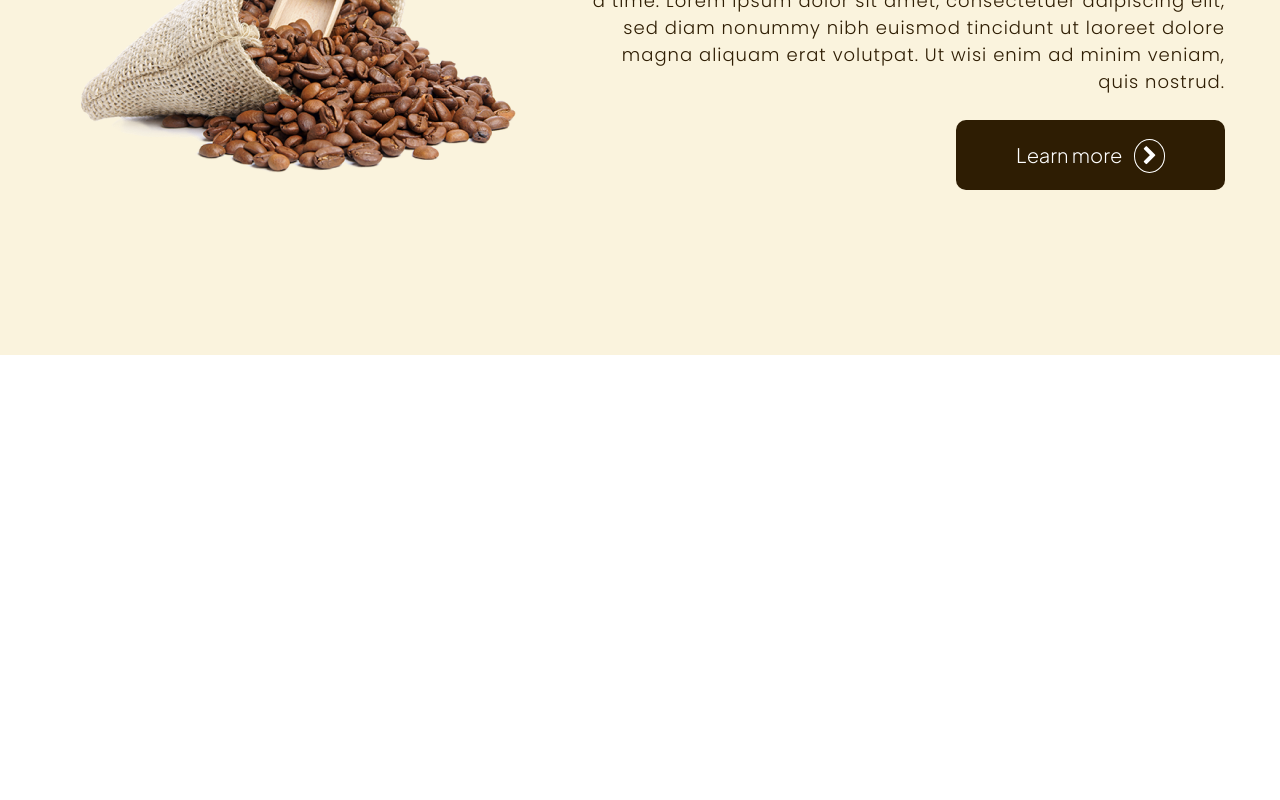
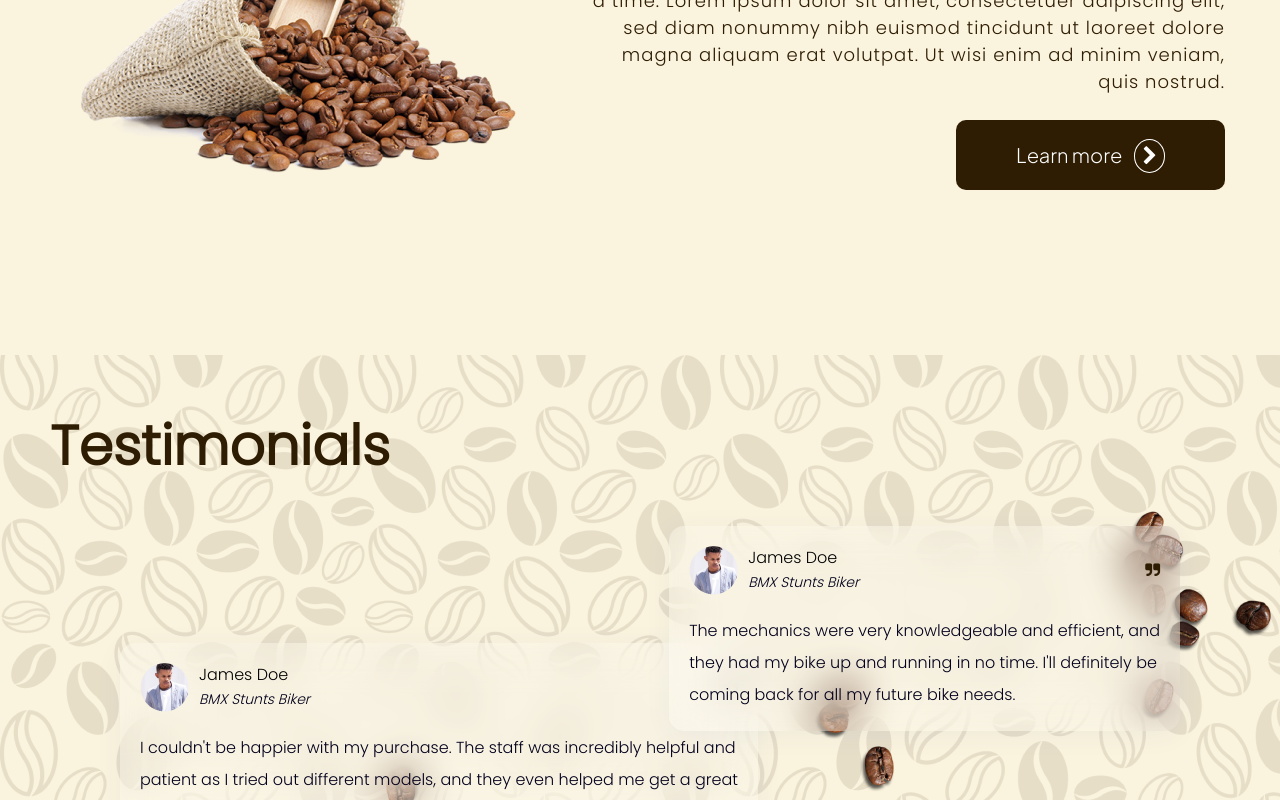
Before and after one commit to SirVal95/EoffocTea, a plain HTML site: page index.html in a window 1280 px wide. Shown: the part 2000-2800 px from the top of the page. Before the commit the page ends 2355 px from the top, so only its background shows below. Drawn offline with nearby package versions, Linux system fonts and the light colour scheme.

Commit message:
TESTIMONIALS SESSION

```diff
--- a/index.html
+++ b/index.html
@@ -7,7 +7,6 @@
     <title>EoffocTea</title>
     <link rel="stylesheet" href="reset.css">
     <link rel="stylesheet" href="style.css">
-    <link rel="stylesheet" href="transition.css">
     <link rel="stylesheet" href="assets/font-awesome-4.7.0/css/font-awesome.min.css">
     <link rel="preconnect" href="https://fonts.googleapis.com">
     <link rel="preconnect" href="https://fonts.gstatic.com" crossorigin>
@@ -110,6 +109,7 @@
             </div>
             <img src="assets/TeaImages/coffee bean 1.png" alt="">
         </div>
+
         <div class="bulk-sell">
             <img src="assets/TeaImages/coffe cup saucer 1.png" alt="">
             <div class="bulk-sell-described">
@@ -119,7 +119,54 @@
             </div>
         </div>
 
+
+
     </div>
+
+    <!--ABOUT SESSION END -->
+
+    <div class="testimonials">
+        <div class="testimonial-overlay">
+            <img src="assets/TeaImages/coffee bean lot 2.png" alt="" class="img2">
+            <h1>Testimonials</h1>
+            <div class="testimony-thread">
+                <div class="testimony-box">
+                    <div class="testimonier">
+                        <div class="testimonier-identity">
+                            <img src="assets/TeaImages/Ellipse 10.png" alt="">
+                            <h4>James Doe <br> <span>BMX Stunts Biker</span></h4>
+                        </div>
+                        <i class="fa fa-quote-right" aria-hidden="true"></i>
+                    </div>
+                    <p>I couldn't be happier with my purchase. The staff was incredibly helpful and <br> patient as I tried out different models, and they even helped me get a great <br> deal on the one I ultimately chose</p>
+                </div>
+                <div class="testimony-box">
+                    <div class="testimonier">
+                        <div class="testimonier-identity">
+                            <img src="assets/TeaImages/Ellipse 10.png" alt="">
+                            <h4>James Doe <br> <span>BMX Stunts Biker</span></h4>
+                        </div>
+                        <i class="fa fa-quote-right" aria-hidden="true"></i>
+                    </div>
+                    <p> The mechanics were very knowledgeable and efficient, and <br> they had my bike up and running in no time. I'll definitely be <br> coming back for all my future bike needs.</p>
+                </div>
+                <div class="testimony-box">
+                    <div class="testimonier">
+                        <div class="testimonier-identity">
+                            <img src="assets/TeaImages/Ellipse 10.png" alt="">
+                            <h4>James Doe <br> <span>BMX Stunts Biker</span></h4>
+                        </div>
+                        <i class="fa fa-quote-right" aria-hidden="true"></i>
+                    </div>
+                    <p>I've been loving my new bike and I'm so glad I went with Roadactive</p>
+                </div>
+            </div>
+            <img src="assets/TeaImages/coffee bean lot 1.png" alt="" class="img1">
+
+
+        </div>
+    </div>
+
 </body>
 
 <script src="main.js"></script>
--- a/main.js
+++ b/main.js
@@ -1,15 +1,3 @@
-// PAGE TRANSITION EFFECT
-
-window.onload = () => {
-  const transition_el = document.querySelector('.transition');
-  // const anchors = document.querySelectorAll('a')
-
-
-  setTimeout(() => {
-      transition_el.classList.remove('is-active')
-  }), 1000;
-}
-
 
 // FOR THE MOBILE VIEW OF TH NAVIGATION BAR
 
@@ -59,5 +47,5 @@ ScrollReveal({
 });
 
 
-ScrollReveal().reveal('.buy-your-craving, .roasted-coffee-described, .bulk-sell-described, .about-us h1, .stay-updated', { delay: 50, origin: 'top', interval: 100 });
-ScrollReveal().reveal('.buy-black-coffee1, .the-box, .about-us img', { delay: 50, origin: 'bottom', interval: 100 });
+ScrollReveal().reveal('.buy-your-craving, .roasted-coffee-described, .bulk-sell-described, .about-us h1, .stay-updated, .testimonial-overlay h1', { delay: 50, origin: 'top', interval: 100 });
+ScrollReveal().reveal('.buy-black-coffee1, .the-box, .bulk-sell img, .roasted-coffee img, .testimony-box', { delay: 50, origin: 'bottom', interval: 100 });
--- a/style.css
+++ b/style.css
@@ -279,6 +279,10 @@ a {
     background: #2E1D03;
     color: #FFFFFF;
 }
+
+
+
+
 
 
 @media screen and (max-width:900px) {
@@ -665,5 +669,167 @@ a {
         font-size: 12px;
     }
 
+}
+
+/* ABOUT US SESSION ENDS */
+
+/* TESTIMONIALS */
+
+.testimonials {
+    width: 100%;
+    height: auto;
+    background: #FAF3DD;
+    text-align: left;
+}
+
+.testimonial-overlay {
+    width: 100%;
+    height: 120vh;
+    padding: 50px;
+    background: url(assets/TeaImages/coffee\ patter\ 1.png) repeat;
+}
+
+.testimonial-overlay h1 {
+    font-family: 'Poppins', sans-serif;
+    font-style: normal;
+    font-weight: 700;
+    font-size: 55px;
+    line-height: 81px;
+    color: #2E1D03;
+    padding-bottom: 80px;
+}
+
+.testimony-box {
+    position: absolute;
+    width: auto;
+    height: auto;
+    background: rgba(255, 255, 255, 0.25);
+    box-shadow: 0px 4px 28px rgba(17, 87, 192, 0.05);
+    backdrop-filter: blur(20px);
+    border-radius: 15px;
+    padding: 20px;
+}
+
+.testimonier,
+.testimonier-identity {
+    display: flex;
+    align-items: center;
+    justify-content: space-between;
+}
+
+.testimonials .img1,
+.testimonials .img2 {
+    position: absolute;
+}
+
+.testimonials .img1 {
+    margin-top: 190px;
+    left: 0;
+}
+
+.testimonials .img2 {
+    margin-top: 100px;
+    right: 0;
+}
+
+.testimony-thread .testimony-box:first-child {
+    margin-top: 6%;
+    left: 120px;
+    z-index: 9;
+}
+
+.testimony-thread .testimony-box:nth-child(2) {
+    margin-top: -40px;
+    right: 100px;
+    z-index: 99;
+}
+
+.testimony-thread .testimony-box:last-child {
+    right: 160px;
+    margin-top: 20%;
+    z-index: 99;
+}
+
+.testimonier {
+    margin-bottom: 20px;
+}
+
+.testimonier-identity h4 {
+    font-family: 'Poppins', sans-serif;
+    font-style: normal;
+    font-weight: 500;
+    font-size: 16px;
+    line-height: 24px;
+    margin-left: 10px;
+}
+
+.testimonier-identity h4 span {
+    font-family: 'Poppins';
+    font-style: italic;
+    font-weight: 300;
+    font-size: 14px;
+    line-height: 21px;
+    color: #03011C;
 
 }
+
+.testimony-box p {
+    font-family: 'Poppins';
+    font-style: normal;
+    font-weight: 400;
+    font-size: 16px;
+    line-height: 200%;
+    color: #03011C;
+
+}
+
+.testimonier i {
+    color: #2E1D03;
+}
+
+@media screen and (max-width:900px) {
+
+    .testimonial-overlay {
+        text-align: left;
+        height: auto;
+        padding: 30px;
+    }
+
+    .testimonial-overlay h1 {
+        font-size: 35px;
+        margin-bottom: -20px;
+    }
+
+    .testimony-thread {
+        display: flex;
+        flex-direction: column;
+        align-items: flex-start;
+        justify-content: center;
+    }
+
+    .testimony-box {
+        position: relative;
+        width: 100%;
+    }
+
+    .testimony-box p {
+        font-size: 14px;
+        line-height: 170%;
+    }
+
+    .testimony-thread .testimony-box:first-child,
+    .testimony-thread .testimony-box:nth-child(2),
+    .testimony-thread .testimony-box:last-child {
+        margin-top: 30px;
+        left: 0;
+        right: 0;
+        z-index: 0;
+    }
+
+    .testimonials .img1,
+    .testimonials .img2 {
+        display: none;
+    }
+
+
+}
--- a/transition.css
+++ /dev/null
@@ -1,14 +0,0 @@
-.transition-1 {
-    position: fixed;
-    top: -100%;
-    bottom: 0;
-    width: 100%;
-    height: 100%;
-    z-index: 101;
-    background: #2E1D03;
-    transition: 0.8s ease-in-out;
-}
-
-.transition-1.is-active {
-    top: 0;
-}
```
Also changed, not shown: assets/TeaImages/coffee bean lot 2.png (added).
